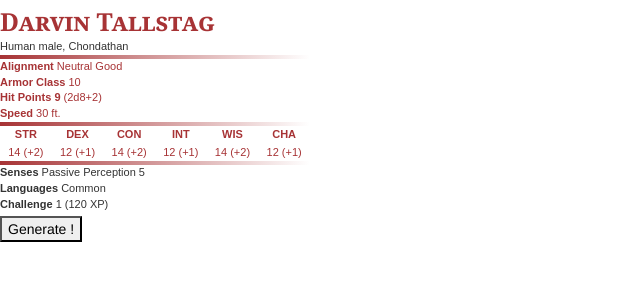
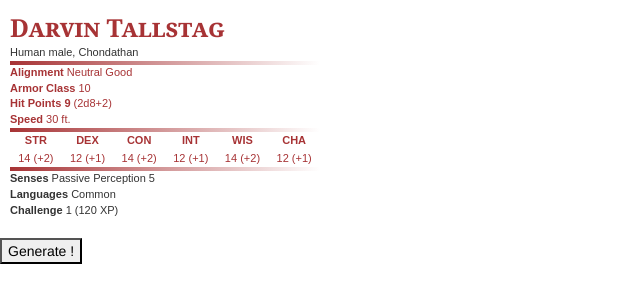
Before and after one commit to Grobrink/Inkubator, a PHP site: page / in a window 1280 px wide. Shown: the top 303 px of the page, without its empty margins (0-640 px from the left). Run offline with PHP 8.4, Linux system fonts and the light colour scheme; some libraries are stand-ins or nearby versions.

Commit message:
Update margin

```diff
--- a/css/styles.css
+++ b/css/styles.css
@@ -2201,6 +2201,7 @@ a:focus {
   background: linear-gradient(90deg, #a73335, #ffffff);
   font-family: Arial, Helvetica, sans-serif;
   font-size: 11px;
+  margin: 10px 10px 20px 10px;
 }
 .stat-block > * {
   margin-top: 4px;
--- a/less/styles.less
+++ b/less/styles.less
@@ -14,6 +14,7 @@
     background: linear-gradient(90deg, #a73335, #ffffff);
     font-family:Arial,Helvetica,sans-serif;
     font-size:11px;
+    margin: 10px 10px 20px 10px;
 
     > * {
         margin-top: 4px;
```
